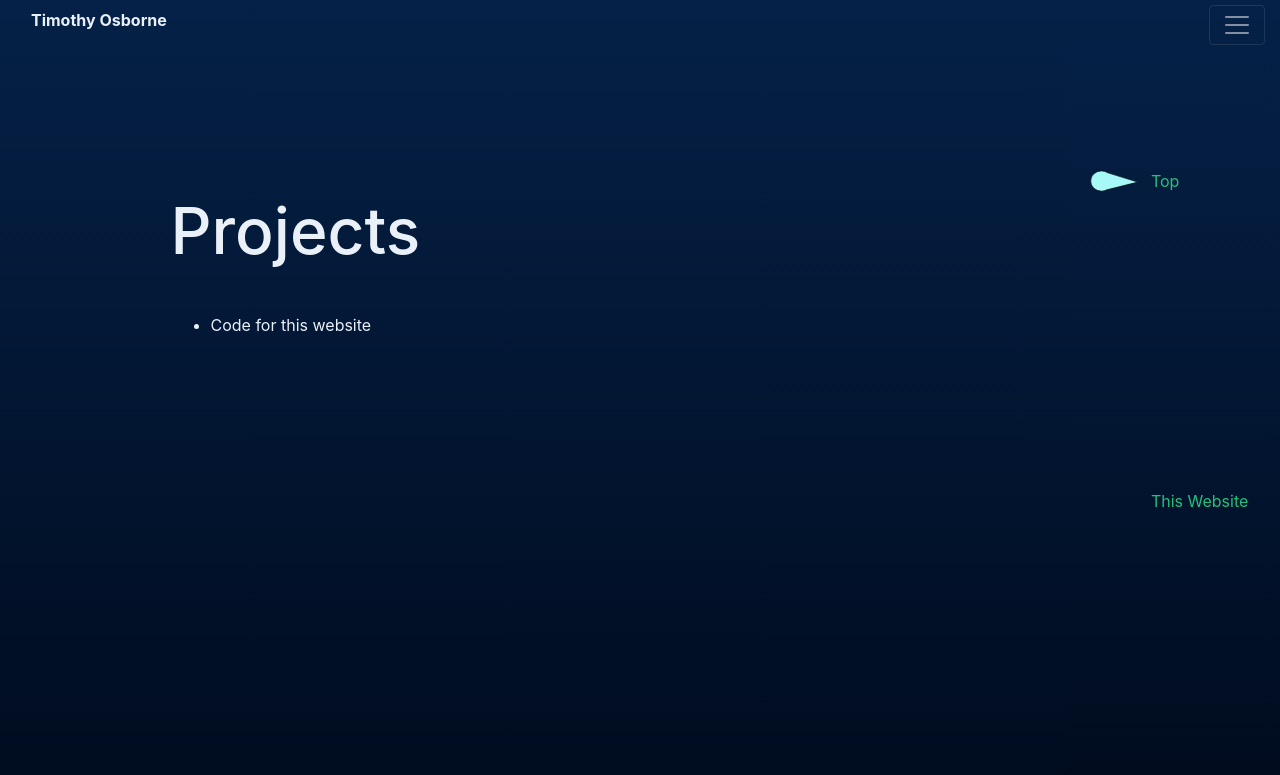
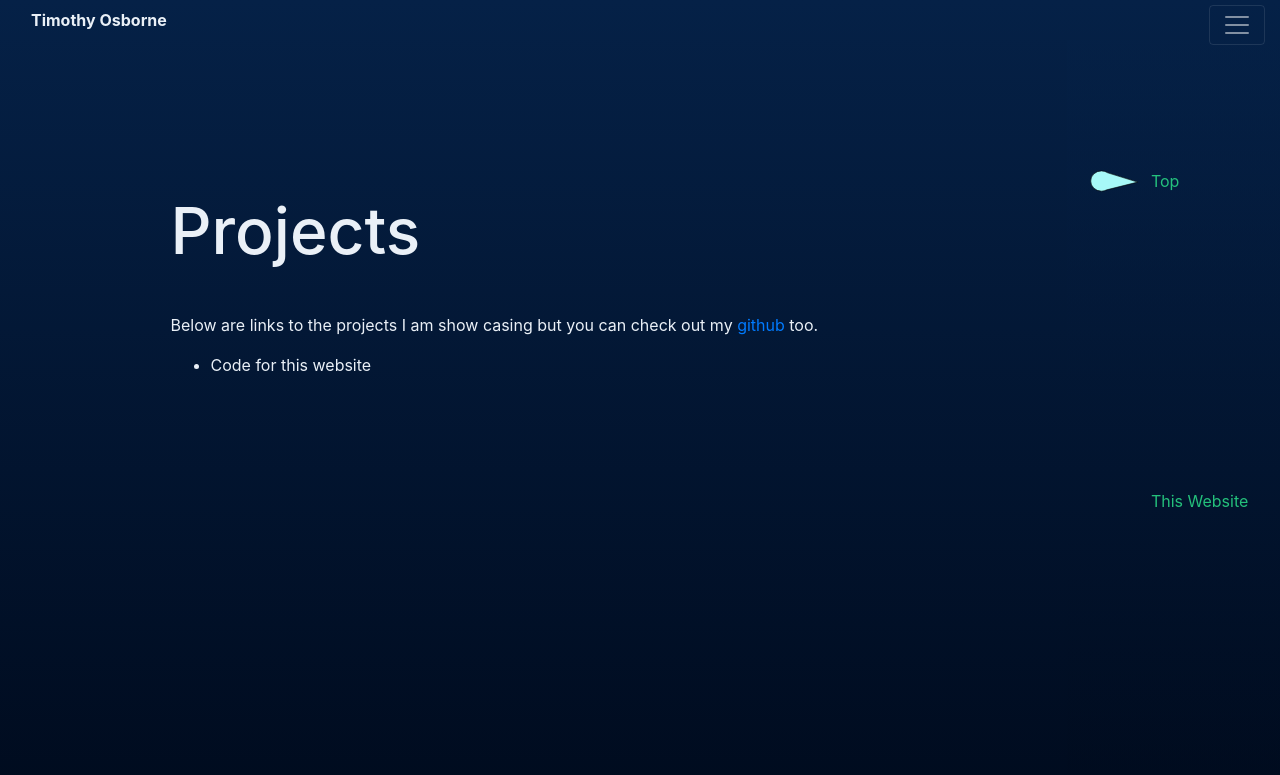
Before and after one commit to tosborne1215/Portfolio, a Flask app: page /projects in a window 1280 px wide. Shown: the top 775 px of the page. Run offline with Flask 2, Linux system fonts and the light colour scheme; some libraries are stand-ins or nearby versions.

Commit message:
Accidentally removed this commit

```diff
--- a/webapp/app/templates/projects.html
+++ b/webapp/app/templates/projects.html
@@ -12,6 +12,7 @@
         <div class="left">
                 <a class="d-none" name="top"></a>
             <h1>Projects</h1>
+            <p>Below are links to the projects I am show casing but you can check out my <a href="https://github.com/tosborne1215/">github</a> too.</p>
             <ul>
                 <li>Code for this website</li>
             </ul>
@@ -23,7 +24,7 @@
         <div class="left">
                 <a class="d-none" name="this"></a>
                 <h1>Check It Out</h1>
-		<h2>You can see the code for this website on my GitHub!</h2>
+                <h2>You can see the code for this website on my <a href="https://github.com/tosborne1215/Portfolio">GitHub!</a></h2>
         </div>
         <div class="right">
         </div>
```
Lines whose indentation alone changed are shown as unchanged.
